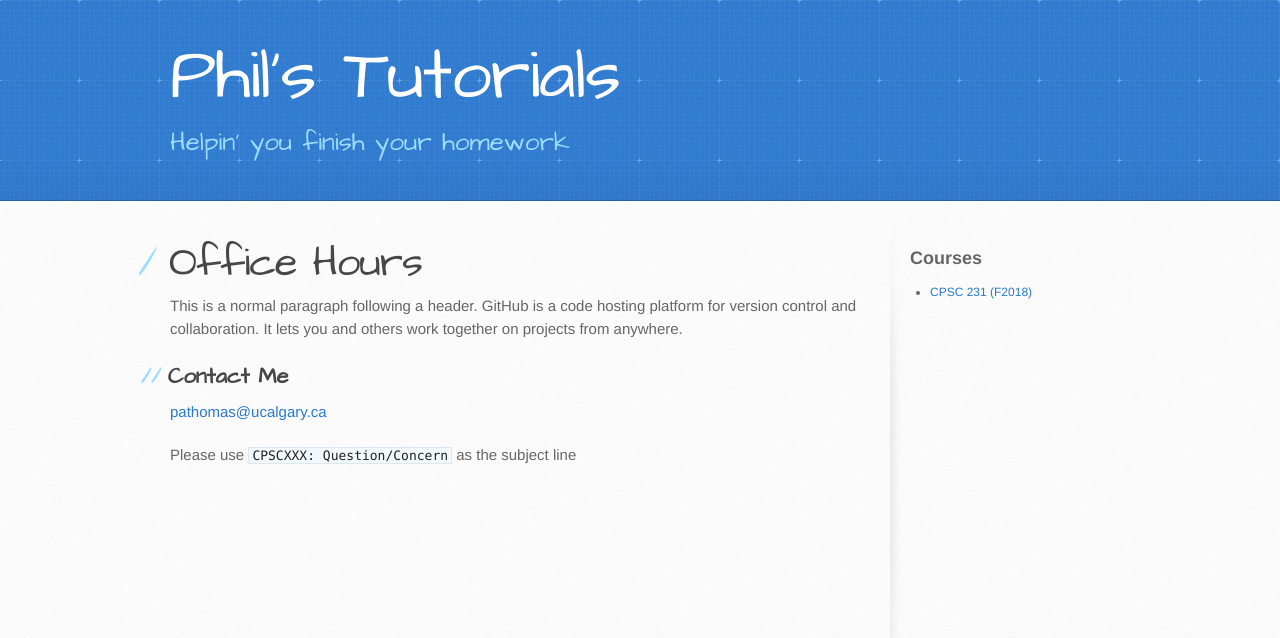
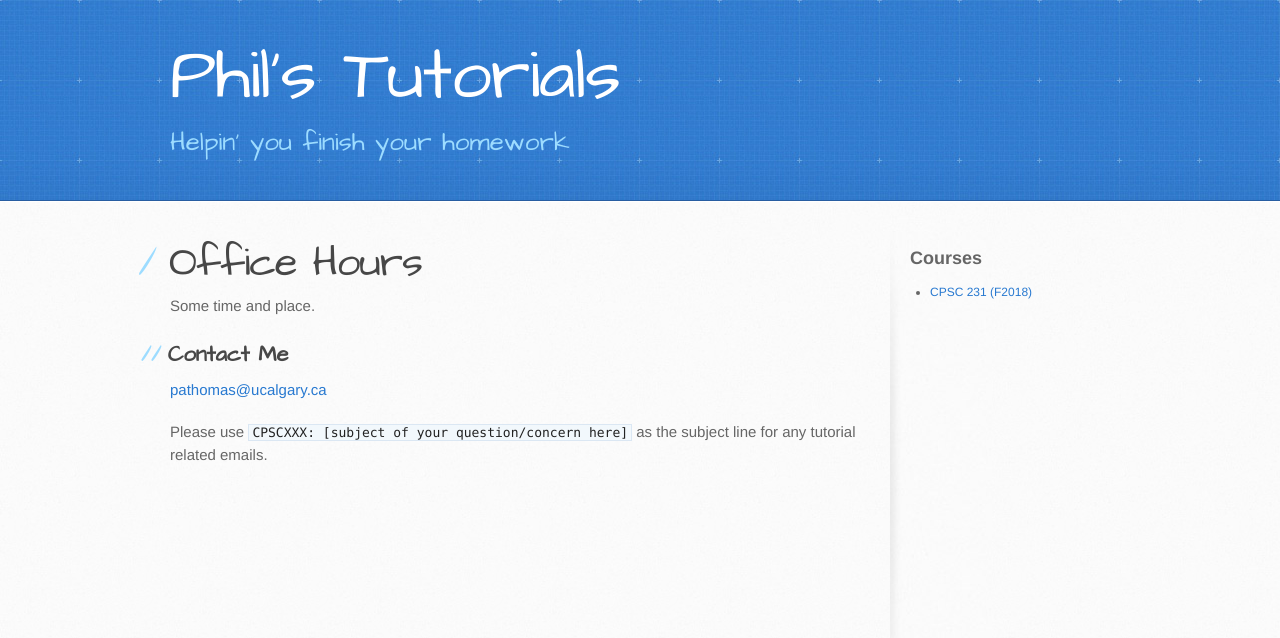
Before and after one commit to philstutorials/philstutorials.github.io, a Jekyll site: the page built from index.md, in a window 1280 px wide. Shown: the top 638 px of the page. Built offline with Jekyll 4.4.1, drawn with Linux system fonts in a browser that asks for light colours; our own code applies the rules of GitHub Pages for plain Markdown files.

Commit message:
Update index.md

```diff
--- a/index.md
+++ b/index.md
@@ -3,10 +3,9 @@ layout: default
 ---
 
 # Office Hours
-
-This is a normal paragraph following a header. GitHub is a code hosting platform for version control and collaboration. It lets you and others work together on projects from anywhere.
+Some time and place.
 
 ## Contact Me
-[pathomas@ucalgary.ca](mailto:pathomas@ucalgay.ca?subject=CPSCXXX:%20Question/Concern)
+[pathomas@ucalgary.ca](mailto:pathomas@ucalgay.ca?subject=CPSCXXX:%20[subject%20of%20your%20question/concern%20here])
 
-Please use `CPSCXXX: Question/Concern` as the subject line
+Please use `CPSCXXX: [subject of your question/concern here]` as the subject line for any tutorial related emails.
```
